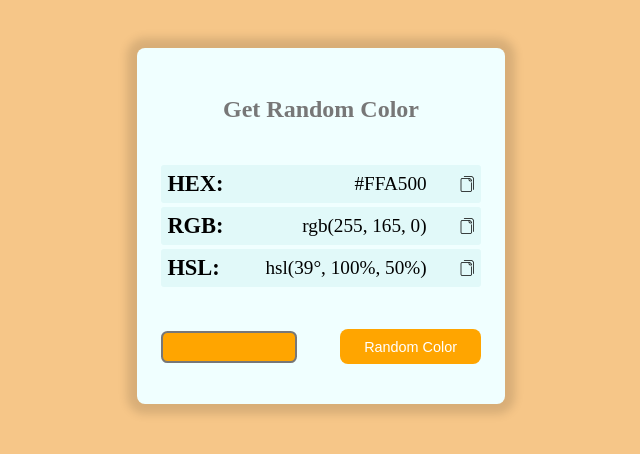
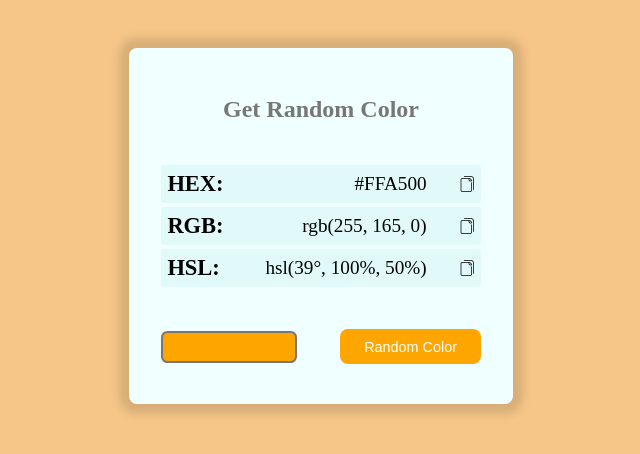
Before and after one commit to eskuye11/colors, a plain HTML site: page index.html in a window 1280 px wide. Shown: the whole page, without its empty margins (319-959 px from the left). Drawn offline with Linux system fonts and the light colour scheme.

Commit message:
Update styles.css
make container wider

```diff
--- a/styles.css
+++ b/styles.css
@@ -14,10 +14,10 @@ body {
 
 .container {
   background-color: azure;
-  width: 23rem;
+  width: 24rem;
   margin-top: 3rem;
   border-radius: 0.5rem;
-  padding: 1.5rem;
+  padding: 1.5rem 2rem;
   box-sizing: border-box;
   box-shadow: 0 0 10px 10px rgba(0, 0, 0, 0.125);
 }
```
